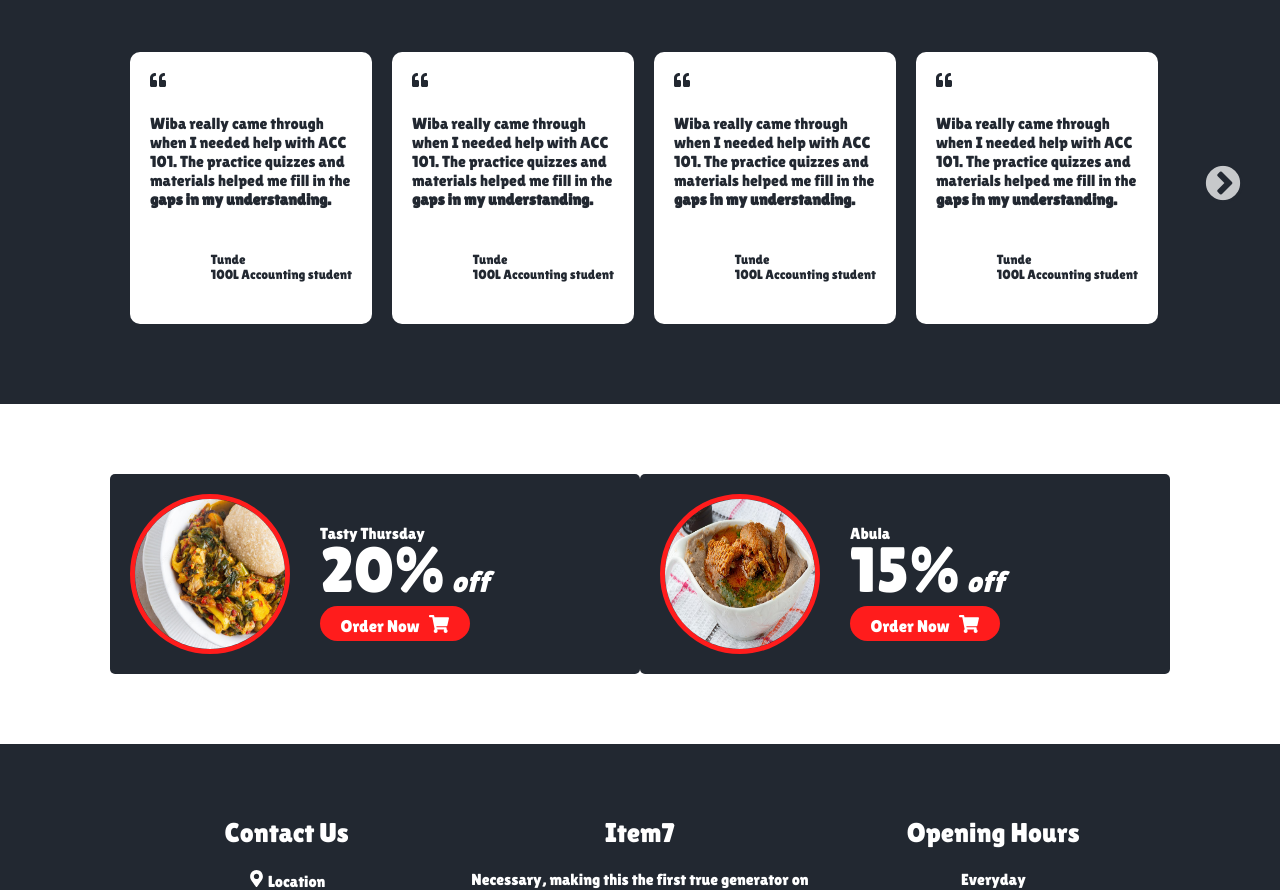
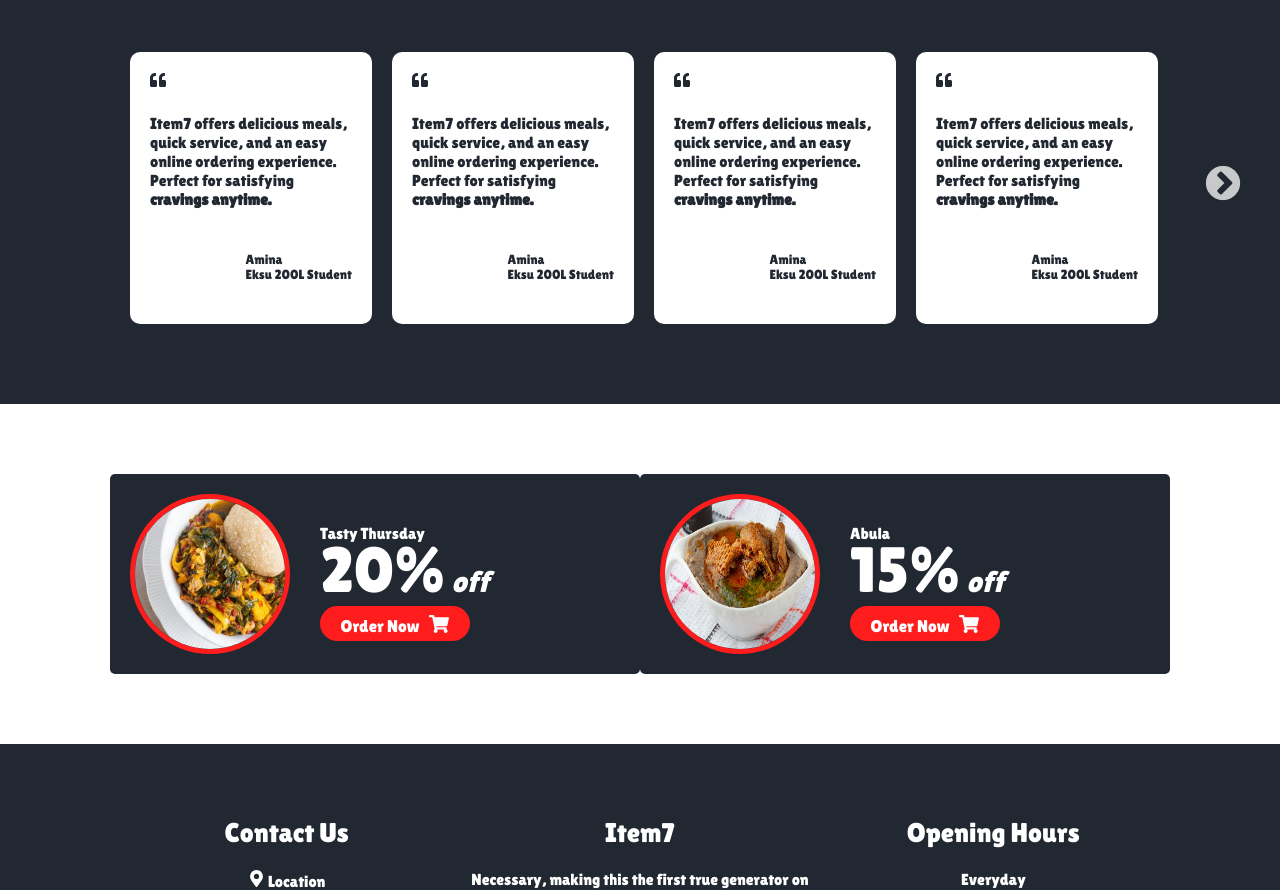
Before and after one commit to TheCypherr/item7.com, a React (Vite) app: page / in a window 1280 px wide. Shown: the part 1492-2382 px from the top of the page. Built offline with nearby package versions, Linux system fonts and the light colour scheme; no server answers.

Commit message:
responsiveness for landscape view

```diff
--- a/src/Components/Dashboard/Home/Home.jsx
+++ b/src/Components/Dashboard/Home/Home.jsx
@@ -118,7 +118,7 @@ const Home = () => {
           </h1>
           <p>Order one or two make you take hold belle.</p>
           <Link to="/login">
-            <button className="btn2">Order Now</button>
+            <button className="btn2 btn-home">Order Now</button>
           </Link>
         </div>
       </div>
--- a/src/Components/Dashboard/HomeHero/HomeHero.css
+++ b/src/Components/Dashboard/HomeHero/HomeHero.css
@@ -154,6 +154,9 @@ button.hero-btn:hover {
 }
 
 @media (min-width: 750px) and (max-width: 900px) {
+  .homeHero-wrapper {
+    padding: 50px 15px 50px 15px;
+  }
   .small {
     flex-direction: row;
   }
--- a/src/Components/Dashboard/Login/Login.css
+++ b/src/Components/Dashboard/Login/Login.css
@@ -300,3 +300,25 @@ button.login:hover {
     font-weight: lighter;
   }
 }
+
+/* Landscape and iPad View */
+@media (min-width: 750px) and (max-width: 900px) {
+  .login-wrapper {
+    position: relative;
+    color: #fff;
+    height: 100%;
+    font-weight: lighter;
+  }
+
+  .loginSide-two {
+    box-shadow: 0 8px 8px #fff;
+    width: 20rem;
+    padding: 20px;
+    margin-bottom: 80px;
+    border-radius: 5px;
+  }
+
+  .marquee-container {
+    display: none;
+  }
+}
--- a/src/Components/Dashboard/Reviews/Reviews.css
+++ b/src/Components/Dashboard/Reviews/Reviews.css
@@ -79,9 +79,9 @@ body {
 }
 
 /* Landscape and iPad View */
-@media (min-width: 600px) and (max-width: 900px) {
+@media (min-width: 750px) and (max-width: 900px) {
   .review-wrapper {
-    padding: 130px 15px 100px 15px;
+    padding: 30px 15px 30px 15px;
   }
   .review-wrapper h1 {
     font-size: 1.9rem;
--- a/src/Components/Dashboard/Reviews/Reviews.jsx
+++ b/src/Components/Dashboard/Reviews/Reviews.jsx
@@ -92,15 +92,15 @@ const Reviews = () => {
           <div className="review-one">
             <FaQuoteLeft />
             <h4>
-              Wiba really came through when I needed help with ACC 101. The
-              practice quizzes and materials helped me fill in the
-              <span> gaps in my understanding. </span>
+              Item7 offers delicious meals, quick service, and an easy online
+              ordering experience. Perfect for satisfying
+              <span> cravings anytime. </span>
             </h4>
 
             <div className="small-word">
               <h5>
-                Tunde <br />
-                100L Accounting student
+                Amina <br />
+                Eksu 200L Student
               </h5>
             </div>
           </div>
@@ -108,15 +108,15 @@ const Reviews = () => {
           <div className="review-one">
             <FaQuoteLeft />
             <h4>
-              Wiba really came through when I needed help with ACC 101. The
-              practice quizzes and materials helped me fill in the
-              <span> gaps in my understanding. </span>
+              Item7 offers delicious meals, quick service, and an easy online
+              ordering experience. Perfect for satisfying
+              <span> cravings anytime. </span>
             </h4>
 
             <div className="small-word">
               <h5>
-                Tunde <br />
-                100L Accounting student
+                Amina <br />
+                Eksu 200L Student
               </h5>
             </div>
           </div>
@@ -124,15 +124,15 @@ const Reviews = () => {
           <div className="review-one">
             <FaQuoteLeft />
             <h4>
-              Wiba really came through when I needed help with ACC 101. The
-              practice quizzes and materials helped me fill in the
-              <span> gaps in my understanding. </span>
+              Item7 offers delicious meals, quick service, and an easy online
+              ordering experience. Perfect for satisfying
+              <span> cravings anytime. </span>
             </h4>
 
             <div className="small-word">
               <h5>
-                Tunde <br />
-                100L Accounting student
+                Amina <br />
+                Eksu 200L Student
               </h5>
             </div>
           </div>
@@ -140,15 +140,15 @@ const Reviews = () => {
           <div className="review-one">
             <FaQuoteLeft />
             <h4>
-              Wiba really came through when I needed help with ACC 101. The
-              practice quizzes and materials helped me fill in the
-              <span> gaps in my understanding. </span>
+              Item7 offers delicious meals, quick service, and an easy online
+              ordering experience. Perfect for satisfying
+              <span> cravings anytime. </span>
             </h4>
 
             <div className="small-word">
               <h5>
-                Tunde <br />
-                100L Accounting student
+                Amina <br />
+                Eksu 200L Student
               </h5>
             </div>
           </div>
@@ -156,15 +156,15 @@ const Reviews = () => {
           <div className="review-one">
             <FaQuoteLeft />
             <h4>
-              Wiba really came through when I needed help with ACC 101. The
-              practice quizzes and materials helped me fill in the
-              <span> gaps in my understanding. </span>
+              Item7 offers delicious meals, quick service, and an easy online
+              ordering experience. Perfect for satisfying
+              <span> cravings anytime. </span>
             </h4>
 
             <div className="small-word">
               <h5>
-                Tunde <br />
-                100L Accounting student
+                Amina <br />
+                Eksu 200L Student
               </h5>
             </div>
           </div>
@@ -172,15 +172,15 @@ const Reviews = () => {
           <div className="review-one">
             <FaQuoteLeft />
             <h4>
-              Wiba really came through when I needed help with ACC 101. The
-              practice quizzes and materials helped me fill in the
-              <span> gaps in my understanding. </span>
+              Item7 offers delicious meals, quick service, and an easy online
+              ordering experience. Perfect for satisfying
+              <span> cravings anytime. </span>
             </h4>
 
             <div className="small-word">
               <h5>
-                Tunde <br />
-                100L Accounting student
+                Amina <br />
+                Eksu 200L Student
               </h5>
             </div>
           </div>
@@ -188,15 +188,15 @@ const Reviews = () => {
           <div className="review-one">
             <FaQuoteLeft />
             <h4>
-              Wiba really came through when I needed help with ACC 101. The
-              practice quizzes and materials helped me fill in the
-              <span> gaps in my understanding. </span>
+              Item7 offers delicious meals, quick service, and an easy online
+              ordering experience. Perfect for satisfying
+              <span> cravings anytime. </span>
             </h4>
 
             <div className="small-word">
               <h5>
-                Tunde <br />
-                100L Accounting student
+                Amina <br />
+                Eksu 200L Student
               </h5>
             </div>
           </div>
@@ -204,15 +204,15 @@ const Reviews = () => {
           <div className="review-one">
             <FaQuoteLeft />
             <h4>
-              Wiba really came through when I needed help with ACC 101. The
-              practice quizzes and materials helped me fill in the
-              <span> gaps in my understanding. </span>
+              Item7 offers delicious meals, quick service, and an easy online
+              ordering experience. Perfect for satisfying
+              <span> cravings anytime. </span>
             </h4>
 
             <div className="small-word">
               <h5>
-                Tunde <br />
-                100L Accounting student
+                Amina <br />
+                Eksu 200L Student
               </h5>
             </div>
           </div>
@@ -220,15 +220,15 @@ const Reviews = () => {
           <div className="review-one">
             <FaQuoteLeft />
             <h4>
-              Wiba really came through when I needed help with ACC 101. The
-              practice quizzes and materials helped me fill in the
-              <span> gaps in my understanding. </span>
+              Item7 offers delicious meals, quick service, and an easy online
+              ordering experience. Perfect for satisfying
+              <span> cravings anytime. </span>
             </h4>
 
             <div className="small-word">
               <h5>
-                Tunde <br />
-                100L Accounting student
+                Amina <br />
+                Eksu 200L Student
               </h5>
             </div>
           </div>
@@ -236,15 +236,15 @@ const Reviews = () => {
           <div className="review-one">
             <FaQuoteLeft />
             <h4>
-              Wiba really came through when I needed help with ACC 101. The
-              practice quizzes and materials helped me fill in the
-              <span> gaps in my understanding. </span>
+              Item7 offers delicious meals, quick service, and an easy online
+              ordering experience. Perfect for satisfying
+              <span> cravings anytime. </span>
             </h4>
 
             <div className="small-word">
               <h5>
-                Tunde <br />
-                100L Accounting student
+                Amina <br />
+                Eksu 200L Student
               </h5>
             </div>
           </div>
--- a/src/Components/Dashboard/SignUp/SignUp.css
+++ b/src/Components/Dashboard/SignUp/SignUp.css
@@ -252,3 +252,29 @@ button.signup {
     font-weight: lighter;
   }
 }
+
+/* Landscape and iPad View */
+@media (min-width: 750px) and (max-width: 900px) {
+  .signup-wrapper {
+    position: relative;
+    color: #fff;
+    height: 100%;
+    font-weight: lighter;
+  }
+
+  .signup-wrapper h1 {
+    padding-top: 20px;
+  }
+
+  .inner-signup {
+    box-shadow: 0 8px 8px #fff;
+    width: 20rem;
+    padding: 20px;
+    margin-bottom: 80px;
+    border-radius: 5px;
+  }
+
+  .marquee-container {
+    display: none;
+  }
+}
--- a/src/Components/MainDashboard/AboutHeader/AboutHeader.css
+++ b/src/Components/MainDashboard/AboutHeader/AboutHeader.css
@@ -164,27 +164,16 @@ button.btn {
     color: #fff;
     font-weight: 600;
   }
-  .h-three {
-    align-items: center;
-    display: flex;
-    /* margin-top: -25px; */
+  .logout {
+    height: 100%;
   }
-  .icon {
-    fill: #fff;
-    margin-right: 5px;
-    cursor: pointer;
-    margin-top: 25px;
+
+  .logout p {
+    display: none;
   }
-  button.btn {
-    width: 130px;
-    height: 35px;
-    background: #ff1c1c;
-    border: none;
-    color: #fff;
-    font-size: 17px;
-    border-radius: 50px;
-    margin-top: 25px;
-    cursor: pointer;
-    transition: all 300ms ease-in;
+
+  .logout svg {
+    display: inline-block;
+    fill: #ff1c1c;
   }
 }
--- a/src/index.css
+++ b/src/index.css
@@ -117,6 +117,7 @@ body {
   .slick-dots {
     padding: 0px 30px 0px 30px;
     margin-top: 20px;
+    top: 130%;
   }
 
   .slick-next {
@@ -153,4 +154,18 @@ body {
     padding-left: 20px;
     margin-top: -15px;
   }
+
+  .slick-next {
+    position: absolute;
+    right: 5%;
+    top: 62%;
+    z-index: 1000;
+  }
+
+  .slick-prev {
+    position: absolute;
+    left: 3%;
+    top: 62%;
+    z-index: 1000;
+  }
 }
```
Also changed, not shown: src/Components/Dashboard/Faq/Faq.css (+62 -0 lines), src/Components/Dashboard/Home/Home.css (+38 -0 lines), src/Components/MainDashboard/Header/Header.css (+14 -34 lines).
